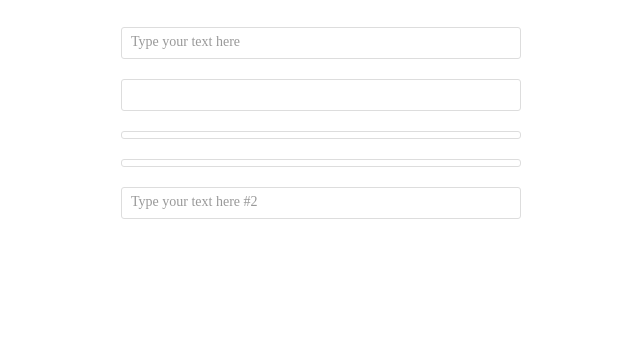
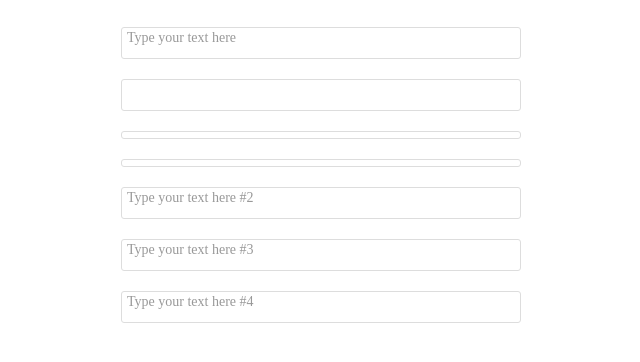
Before and after one commit to marexandre/jquery.contenteditable-placeholder.js, a plain HTML site: page demo/index.html in a window 1280 px wide. Shown: the part 54-416 px from the top of the page, without its empty margins (319-959 px from the left). Drawn offline with nearby package versions, Linux system fonts and the light colour scheme.

Commit message:
update demo/index.html : move some css into plugin & add rtl text

```diff
--- a/demo/index.html
+++ b/demo/index.html
@@ -32,8 +32,9 @@
 
         .placeholder {
             color: #999;
-            line-height: 24px;
-            margin-left: 4px;
+        }
+        .rtl-sample {
+            direction: rtl;
         }
     </style>
 </head>
@@ -46,6 +47,8 @@
         <div class="input" contenteditable="false" data-placeholder="Type your text here"></div>
         <div class="input" data-placeholder="Type your text here"></div>
         <div class="input" contenteditable data-placeholder="Type your text here #2"></div>
+        <div class="input" dir="rtl" contenteditable data-placeholder="Type your text here #3"></div>
+        <div class="input rtl-sample" contenteditable="true" data-placeholder="Type your text here #4"></div>
     </div>
 
 
```
